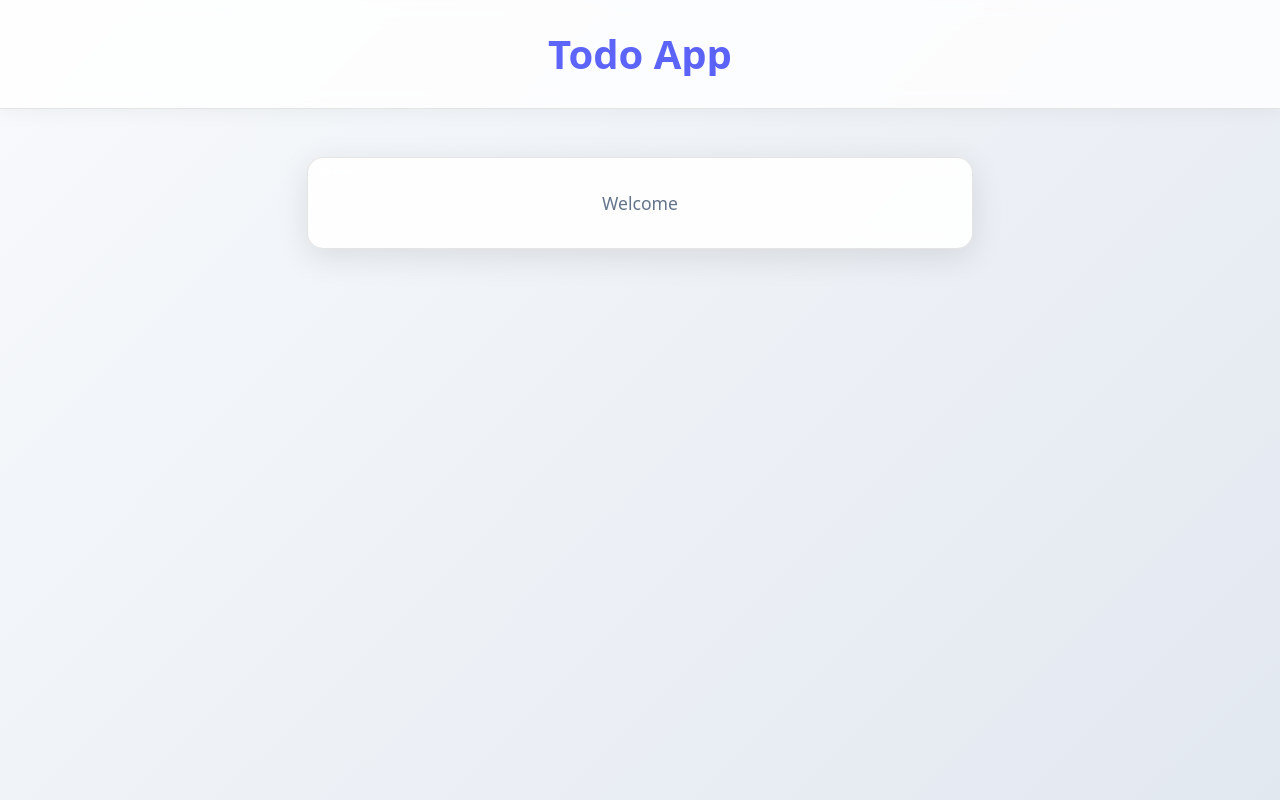
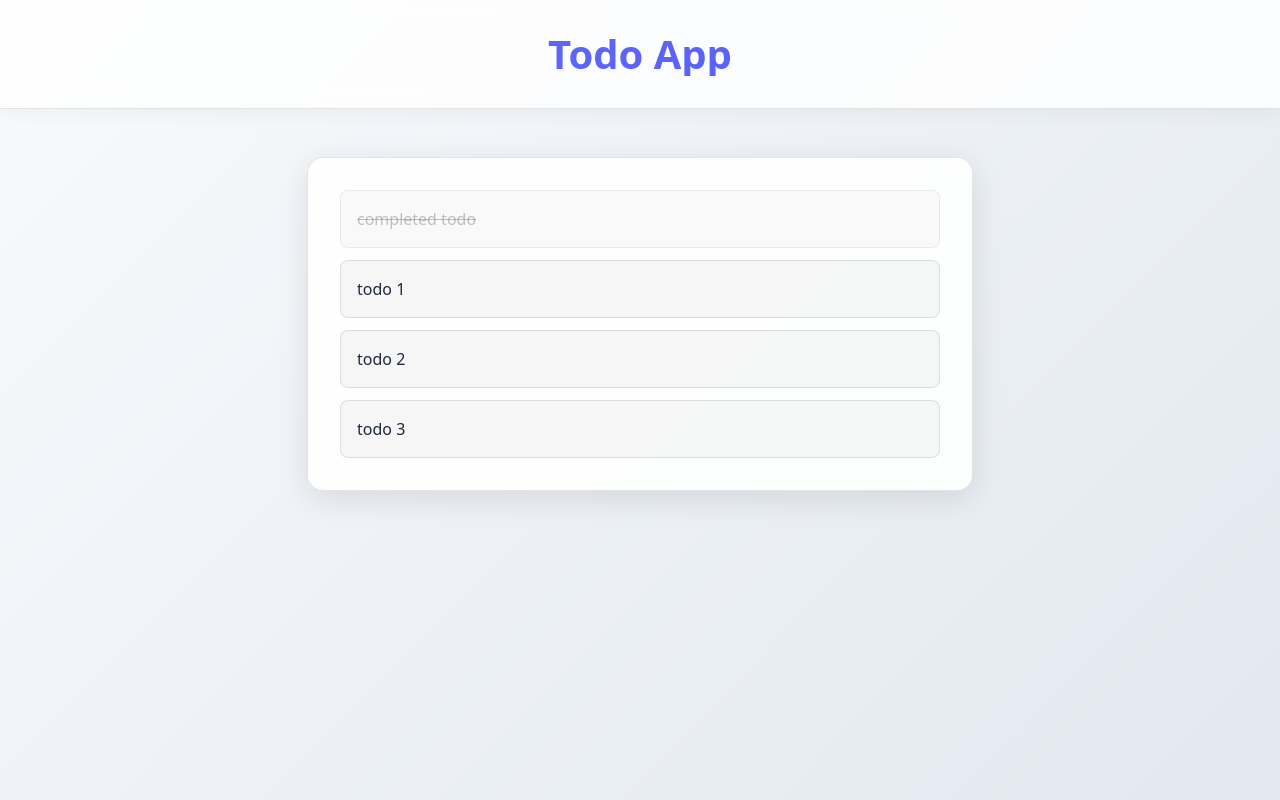
Before and after one commit to sggrissom/todo-app, a React (Vite) app: page / in a window 1280 px wide. Built offline with nearby package versions, Linux system fonts and the light colour scheme.

Commit message:
add styles for basic todo list, with fake data

```diff
--- a/src/App.css
+++ b/src/App.css
@@ -41,6 +41,46 @@
   margin: 0;
 }
 
+.todo-list {
+  list-style: none;
+  padding: 0;
+  margin: 0;
+}
+
+.todo-item {
+  background: rgba(255, 255, 255, 0.05);
+  border: 1px solid rgba(255, 255, 255, 0.1);
+  border-radius: 8px;
+  padding: 1rem;
+  margin-bottom: 0.75rem;
+  display: flex;
+  align-items: center;
+  transition: all 0.3s ease;
+}
+
+.todo-item:hover {
+  background: rgba(255, 255, 255, 0.08);
+  transform: translateX(4px);
+}
+
+.todo-item:last-child {
+  margin-bottom: 0;
+}
+
+.todo-item.completed {
+  opacity: 0.6;
+}
+
+.todo-item.completed .todo-text {
+  text-decoration: line-through;
+  color: rgba(255, 255, 255, 0.5);
+}
+
+.todo-text {
+  color: rgba(255, 255, 255, 0.9);
+  font-size: 1rem;
+}
+
 @media (prefers-color-scheme: light) {
   .app {
     background: linear-gradient(135deg, #f8fafc 0%, #e2e8f0 100%);
@@ -66,4 +106,21 @@
   .app-main p {
     color: #64748b;
   }
+
+  .todo-item {
+    background: rgba(0, 0, 0, 0.03);
+    border: 1px solid rgba(0, 0, 0, 0.1);
+  }
+
+  .todo-item:hover {
+    background: rgba(0, 0, 0, 0.05);
+  }
+
+  .todo-item.completed .todo-text {
+    color: rgba(0, 0, 0, 0.4);
+  }
+
+  .todo-text {
+    color: #1e293b;
+  }
 }
--- a/src/App.jsx
+++ b/src/App.jsx
@@ -1,13 +1,27 @@
 import './App.css'
 
 function App() {
+  // TODO: load from API call
+  const todos = [
+    { id: 1, text: 'completed todo', completed: true },
+    { id: 2, text: 'todo 1', completed: false },
+    { id: 3, text: 'todo 2', completed: false },
+    { id: 5, text: 'todo 3', completed: false }
+  ]
+
   return (
     <div className="app">
       <header className="app-header">
         <h1>Todo App</h1>
       </header>
       <main className="app-main">
-        <p>Welcome</p>
+        <ul className="todo-list">
+          {todos.map(todo => (
+            <li key={todo.id} className={`todo-item ${todo.completed ? 'completed' : ''}`}>
+              <span className="todo-text">{todo.text}</span>
+            </li>
+          ))}
+        </ul>
       </main>
     </div>
   )
```
